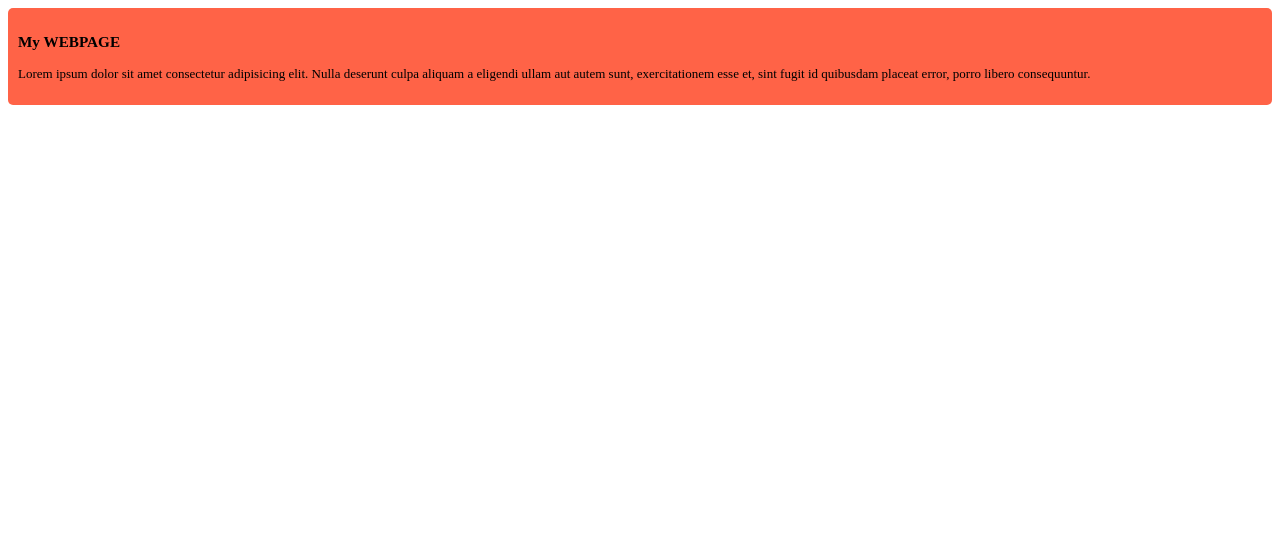
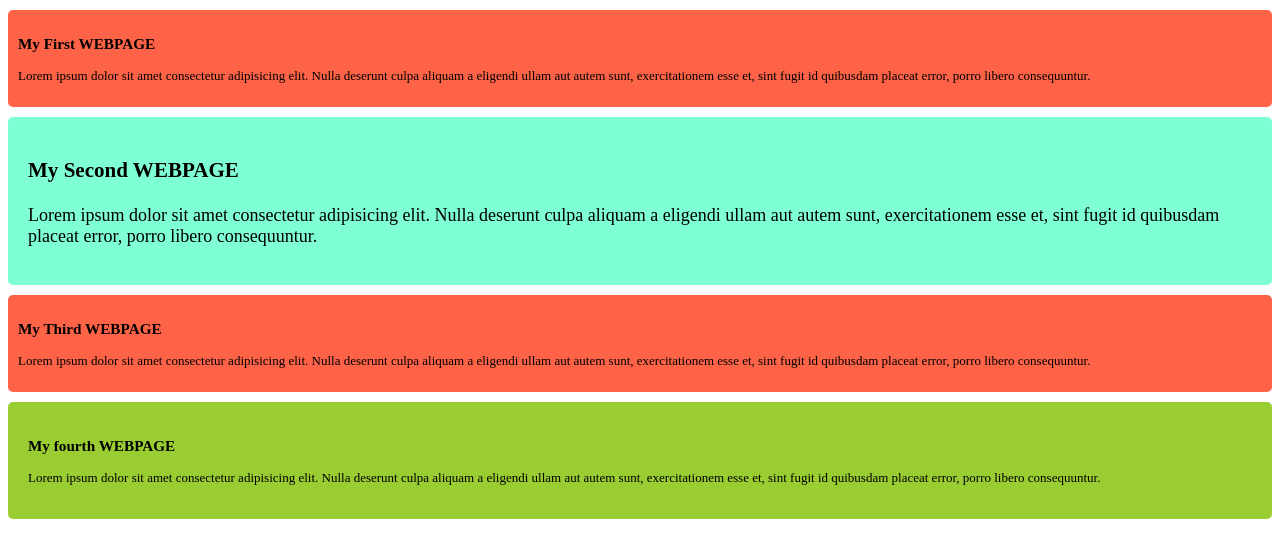
Before and after one commit to SalaH-D/Git-Problem-Solve, a plain HTML site: page index.html in a window 1280 px wide. Drawn offline with Linux system fonts and the light colour scheme.

Commit message:
added second and third blog

```diff
--- a/index.html
+++ b/index.html
@@ -11,7 +11,34 @@
 <body>
     <div>
         <h3>
-            My WEBPAGE
+            My First WEBPAGE
+        </h3>
+        <p>
+            Lorem ipsum dolor sit amet consectetur adipisicing elit. Nulla deserunt culpa aliquam a eligendi ullam aut
+            autem sunt, exercitationem esse et, sint fugit id quibusdam placeat error, porro libero consequuntur.
+        </p>
+    </div>
+    <div class="ururu">
+        <h3>
+            My Second WEBPAGE
+        </h3>
+        <p>
+            Lorem ipsum dolor sit amet consectetur adipisicing elit. Nulla deserunt culpa aliquam a eligendi ullam aut
+            autem sunt, exercitationem esse et, sint fugit id quibusdam placeat error, porro libero consequuntur.
+        </p>
+    </div>
+    <div>
+        <h3>
+            My Third WEBPAGE
+        </h3>
+        <p>
+            Lorem ipsum dolor sit amet consectetur adipisicing elit. Nulla deserunt culpa aliquam a eligendi ullam aut
+            autem sunt, exercitationem esse et, sint fugit id quibusdam placeat error, porro libero consequuntur.
+        </p>
+    </div>
+    <div class="guru">
+        <h3>
+            My fourth WEBPAGE
         </h3>
         <p>
             Lorem ipsum dolor sit amet consectetur adipisicing elit. Nulla deserunt culpa aliquam a eligendi ullam aut
--- a/styles/blog.css
+++ b/styles/blog.css
@@ -3,5 +3,15 @@ div{
     padding: 10px;
     font-size: small;
     border-radius: 5px ;
-    box-shadow: blueviolet;
+    margin-top: 10px;
 }
+.ururu{
+    background-color: aquamarine;
+    padding : 20px ;
+    font-size: large;
+}
+.guru{
+    background-color: yellowgreen;
+    padding : 20px ;
+    margin-bottom: 5px;
+}
```
